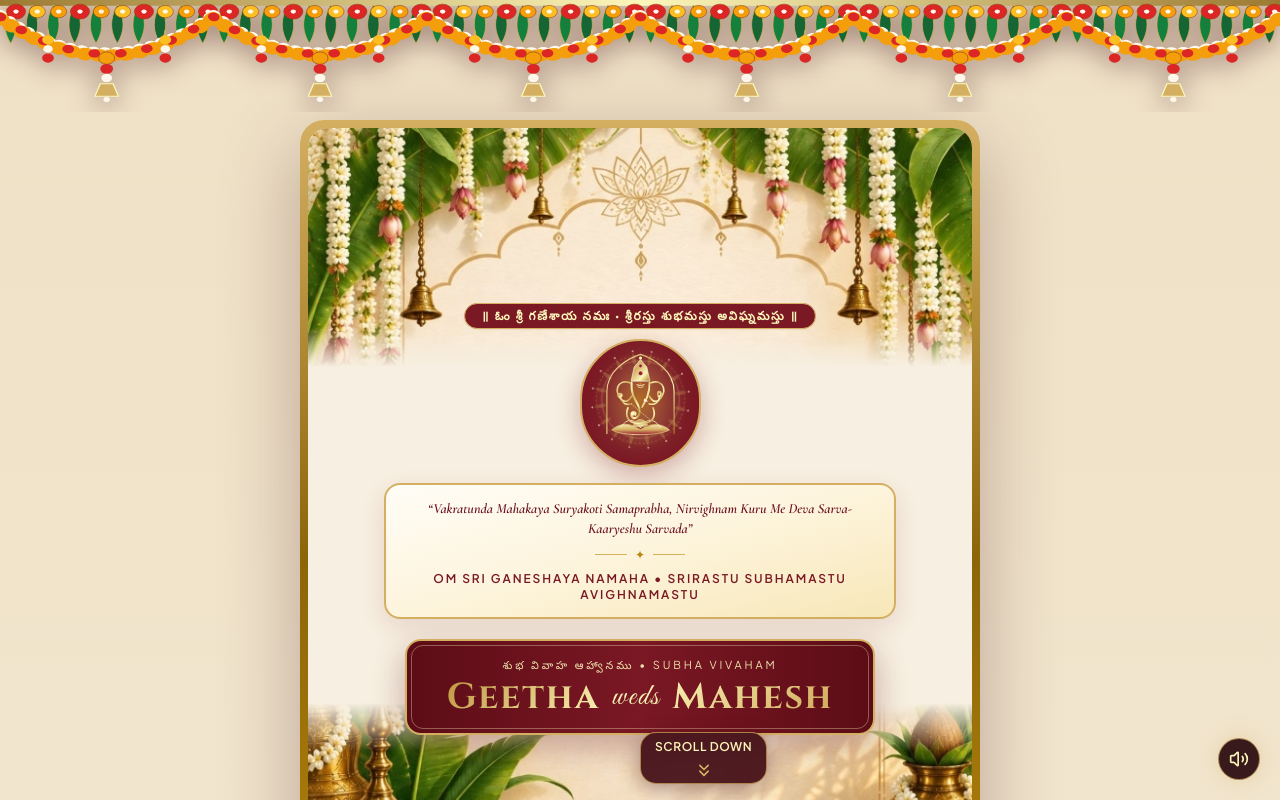
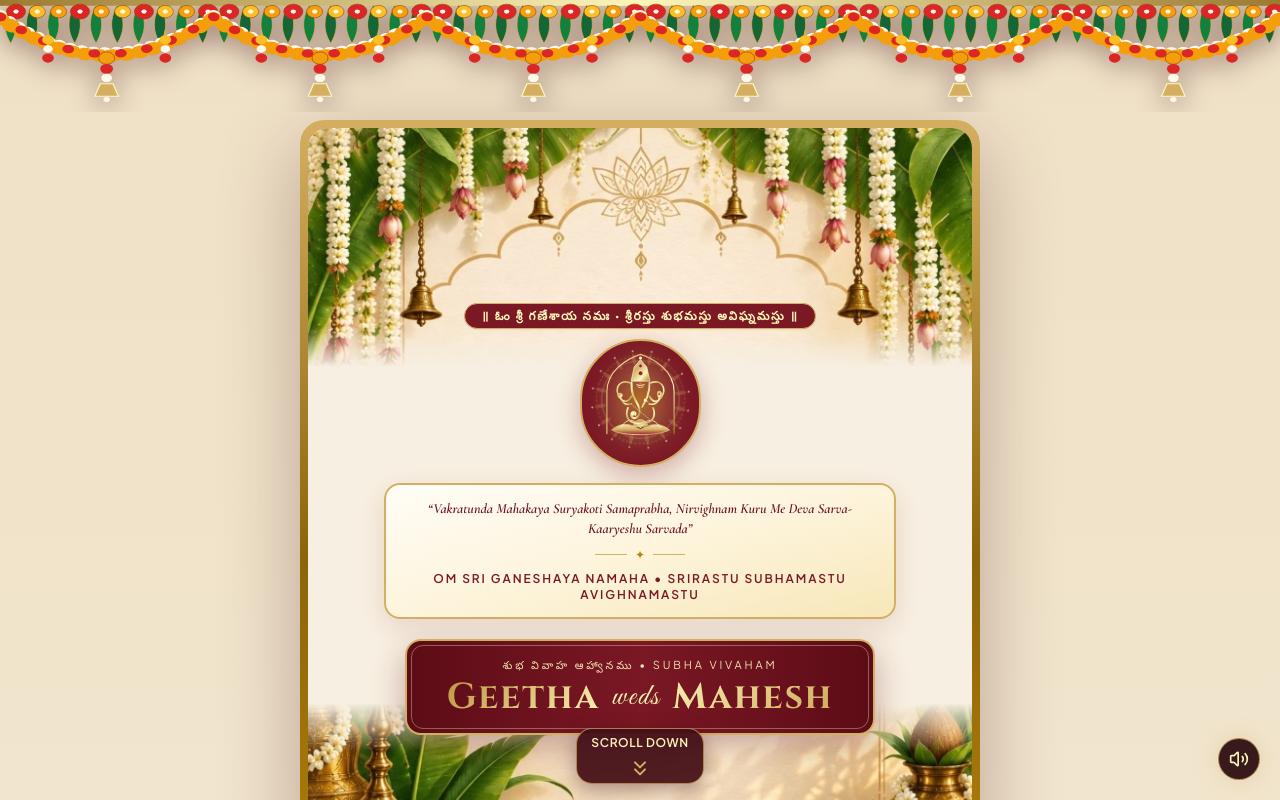
Before and after one commit to dyuforge/Geetha-weds-Mahesh, a React (Vite) app: page / in a window 1280 px wide. Both pictures are taken after a click on the button 640 px from the left and 505 px from the top of the page. Shown: the top 800 px of the page. Built offline with nearby package versions, Linux system fonts and the light colour scheme.

Commit message:
Center Scroll Down hint with flex wrapper and larger chevron icon

```diff
--- a/src/components/ScrollDownHint.tsx
+++ b/src/components/ScrollDownHint.tsx
@@ -32,6 +32,7 @@ export const ScrollDownHint: React.FC = () => {
   return (
     <AnimatePresence>
       {!isAtEnd && (
+        <div className="fixed bottom-4 inset-x-0 z-40 flex justify-center pointer-events-none">
           <motion.button
             type="button"
             onClick={handleScrollDown}
@@ -40,7 +41,7 @@ export const ScrollDownHint: React.FC = () => {
             exit={{ opacity: 0, y: 12 }}
             transition={{ duration: 0.25 }}
             aria-label="Scroll down"
-          className="fixed bottom-4 left-1/2 -translate-x-1/2 z-40 inline-flex flex-col items-center justify-center gap-0.5 px-3.5 py-1.5 rounded-2xl bg-[#3D0711]/90 hover:bg-[#5C0C16] backdrop-blur-md border border-[#D4AF62]/70 shadow-[0_6px_20px_rgba(61,11,17,0.4)] text-[#FCF6BA] cursor-pointer transition-colors"
+            className="pointer-events-auto inline-flex flex-col items-center justify-center gap-0.5 px-3.5 py-1.5 rounded-2xl bg-[#3D0711]/90 hover:bg-[#5C0C16] backdrop-blur-md border border-[#D4AF62]/70 shadow-[0_6px_20px_rgba(61,11,17,0.4)] text-[#FCF6BA] cursor-pointer transition-colors"
           >
             <span className="text-[10px] sm:text-xs font-sans font-semibold uppercase tracking-wider leading-none">
               Scroll Down
@@ -50,9 +51,10 @@ export const ScrollDownHint: React.FC = () => {
               transition={{ repeat: Infinity, duration: 1.2, ease: 'easeInOut' }}
               className="inline-flex items-center justify-center"
             >
-            <ChevronsDown className="w-5 h-5 text-[#D4AF62]" />
+              <ChevronsDown className="w-6 h-6 text-[#D4AF62]" />
             </motion.span>
           </motion.button>
+        </div>
       )}
     </AnimatePresence>
   );
```
Lines whose indentation alone changed are shown as unchanged.
